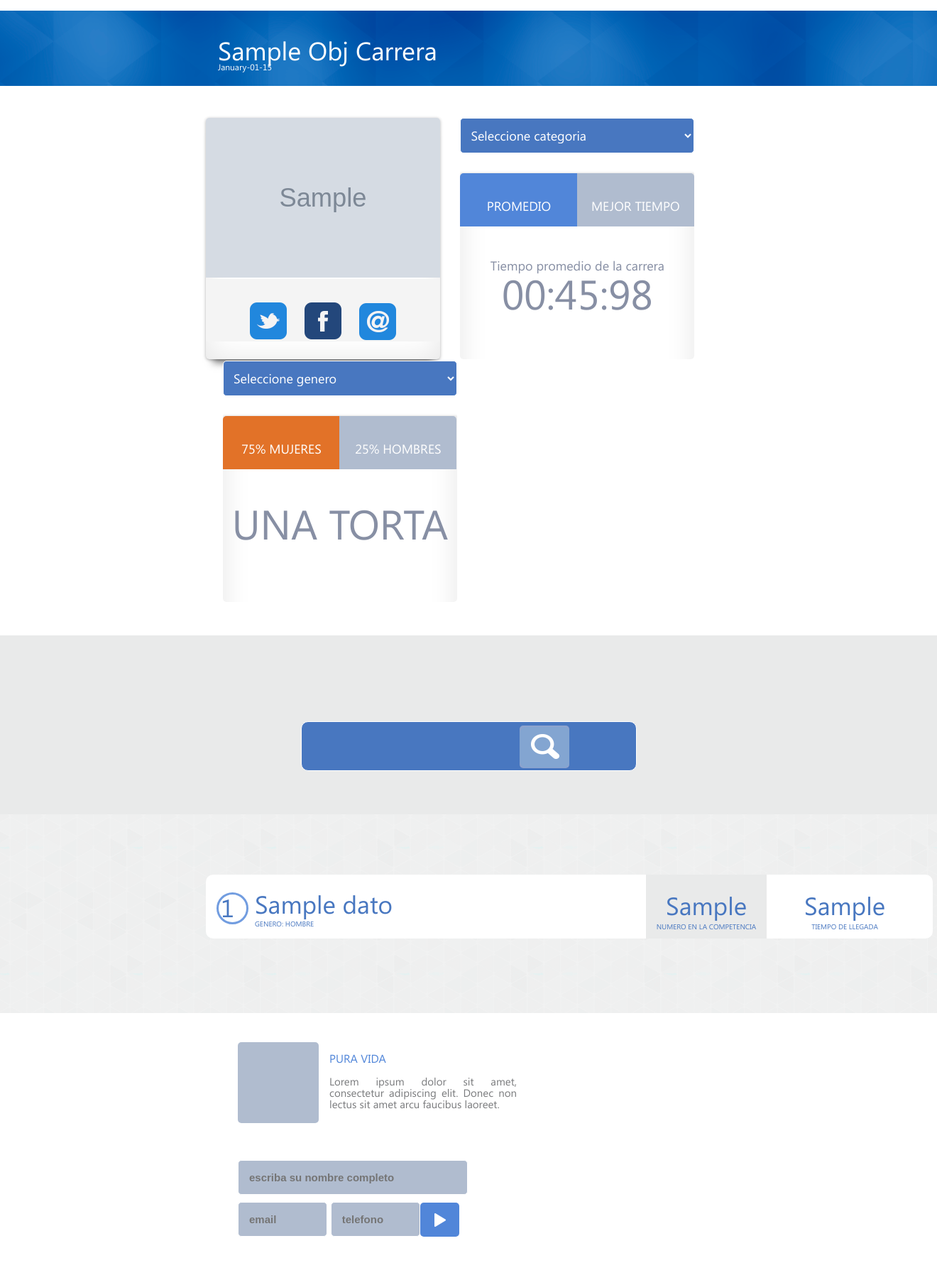
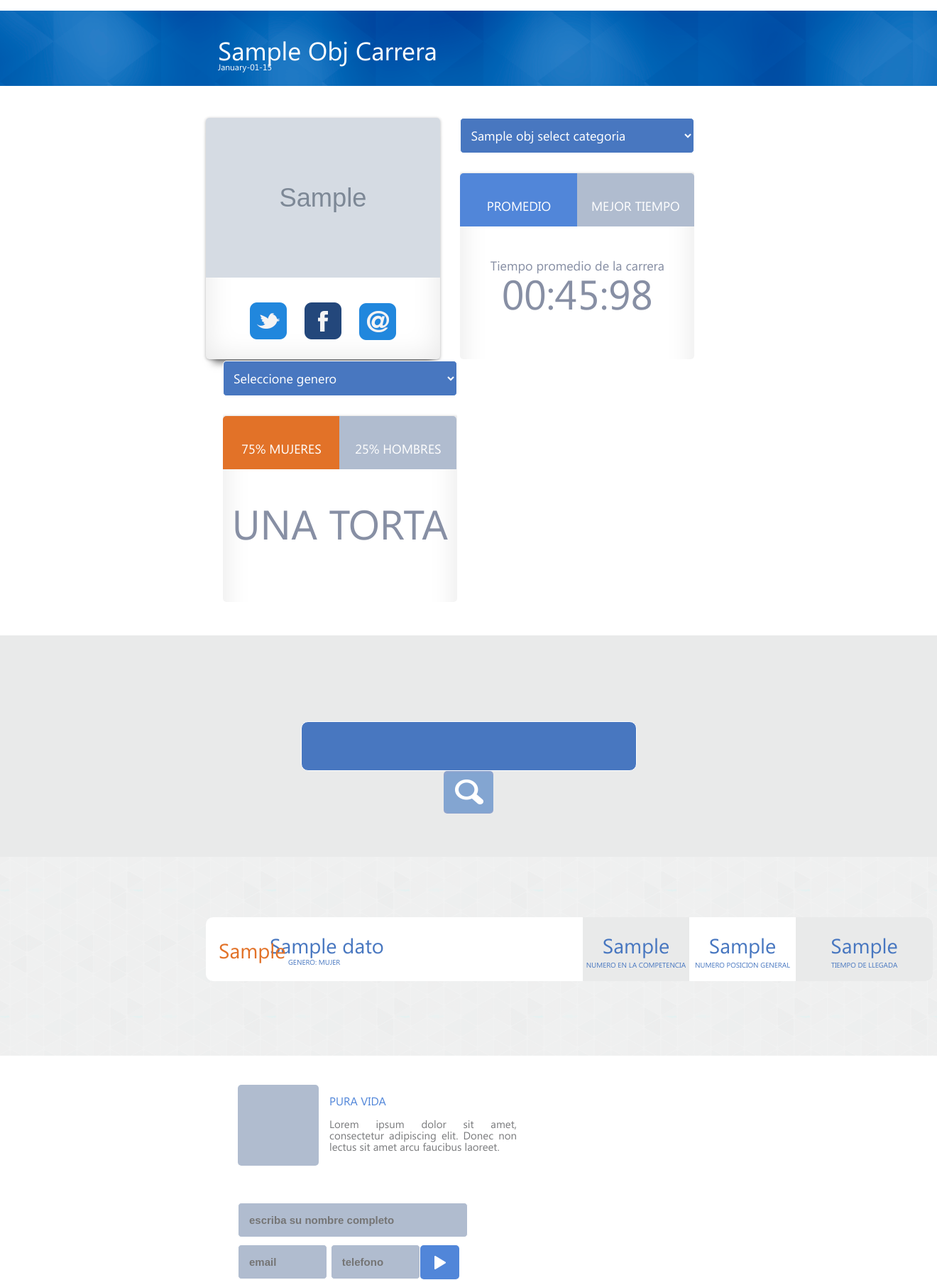
Before and after one commit to ezesubu/CronoFird, a CodeIgniter app: template core/application/views/carrera/show_race.php in a window 1320 px wide. Shown: the part 94-1897 px from the top of the page at 71% size. Before the commit the page ends 1836 px from the top, so only its background shows below. Run offline with CodeIgniter, Linux system fonts and the light colour scheme; the template is opened without the code that fills it: most values are stand-ins (such as "Sample title", 1, 10 or a date in 2020); grey boxes marked "Sample" are stand-in pictures.

Commit message:
view competidor

```diff
--- a/assets/js/default.js
+++ b/assets/js/default.js
@@ -37,7 +37,8 @@
 
 
   $('.select_category').change(function() {
-
+    window.location = '../competidor/get_competidor_categoria?id_categoria=' + $('.select_category').val();
+/*
      $.ajax ( {
           url: "../competidor/get_competidor_categoria",
           data: {id_categoria:$('.select_category').val()},
@@ -50,7 +51,7 @@
                 }
               }));
           },
-      })
+      })         */
   });
 
 });
--- a/assets/styles/style.css
+++ b/assets/styles/style.css
@@ -127,9 +127,9 @@
 }
 
 .div_search{
-    left: 60%;
-    position: absolute;
-    top: 66px;
+    float: none;
+    left: 213px;
+    top: -67px;
 }
  .button_search{
     background: none repeat scroll 0 0 #8CA3CE;
@@ -156,19 +156,18 @@
     border-radius: 10px 10px 10px 10px;
     overflow: hidden;
     margin-bottom: 20px;
-    font-size: 35px;
+    font-size: 29px;
     color:#4877c0;
 }
 .text_name{
-     margin-left: 69px;
-    margin-top: -47px;
-    position: absolute;
+      margin-left: 90px;
+
 }
 .info_user{
     font-size: 10px;
-    margin-left: 69px;
-    margin-top: -6px;
+    margin-left: 116px;
     position: absolute;
+    margin-top: 4px;
 }
 
 .info_numero{
@@ -177,7 +176,7 @@
     padding-top: 8px;
 }
 .div_user_name{
-     width: 620px;
+    width: 531px;
     display: inline-block;
     height: 100%;
     position: relative;
@@ -187,7 +186,18 @@
 
 .div_user_numero{
     background: none repeat scroll 0 0 #e9eaea;
-    width: 170px;
+    width: 150px;
+    display: inline-block;
+    height: 100%;
+    position: relative;
+    text-align: center;
+    overflow: hidden;
+    padding-top: 25px;
+}
+
+.div_user_numero_general{
+
+    width: 150px;
     display: inline-block;
     height: 100%;
     position: relative;
@@ -197,7 +207,8 @@
 }
 
 .div_user_tiempo{
-    width: 220px;
+    background: none repeat scroll 0 0 #e9eaea;
+    width: 193px;
     display: inline-block;
     height: 100%;
     position: relative;
@@ -325,7 +336,6 @@
 .social{
     padding-top: 30px;
     text-align: center;
-    background: none repeat scroll 0 0 #f4f4f4;
 }
 .twitter{
     height: 53px;
@@ -563,26 +573,11 @@
 }
 
 
-#circle {
-    width: 45px;
-    height: 45px;
-    border-radius: 50%;
-    color:black;
-    border: 3px solid #729de0;
-    margin-left: 15px;
-}
 
-.innerTEXT_a{
-    color: #4877c0;
-    font-size: 35px;
-    left: 31px;
+.innerTEXT{
+    color: #E27228;
+    font-size: 29px;
+    left: 18px;
+    margin-top: 7px;
     position: absolute;
 }
-
-.innerTEXT_b{
-    color: #4877c0;
-    font-size: 35px;
-    left: 21px;
-    position: absolute;
-
-}
--- a/core/application/config/database.php
+++ b/core/application/config/database.php
@@ -50,7 +50,7 @@
 
 $db['default']['hostname'] = 'localhost';
 $db['default']['username'] = 'root';
-$db['default']['password'] = '';
+$db['default']['password'] = 'cu4lqu13r4';
 $db['default']['database'] = 'kronotime';
 $db['default']['dbdriver'] = 'mysql';
 $db['default']['dbprefix'] = '';
--- a/core/application/views/carrera/show_race.php
+++ b/core/application/views/carrera/show_race.php
@@ -52,13 +52,12 @@
 
         <div class="div_race" style="margin-left : 24px;">
             <select class="select_category">
-                  <option value="">Seleccione categoria</option>
+                    <?php if($objSelectCategoria){
+                    echo "<option selected='selected' value=".$objSelectCategoria->cat_id.">".$objSelectCategoria->cat_nombre."</option>";
+                    }?>
                    <?php foreach ($objDatosCategoria->Datos as $categoria) {
                           echo "<option value=".$categoria->cat_id.">".$categoria->cat_nombre."</option>";
-                    } ?>
-
-
-
+                    }?>
             </select>
             <div class="resumen_carrera caja-sombra">
                 <div class="promedio_carrera">
@@ -113,15 +112,21 @@
         <?php foreach ($objDatosCompetidor->Datos as $competidor) {
             echo "<div class='div_user'>";
             echo "<div class='div_user_name'>";
-            echo "<div id='circle'>";
-            echo "<span class='innerTEXT_b'>".$competidor->com_no."</span>";
-            echo "</div>";
+            echo "<span class='innerTEXT'>".$competidor->com_numero."</span>";
             echo "<div class='text_name'>".$competidor->com_nombre."</div>";
+            if ($competidor->com_sexo == 'M'):
             echo "<span class='info_user'>GENERO: HOMBRE</span>";
+            else:
+            echo "<span class='info_user'>GENERO: MUJER</span>";
+            endif;
             echo "</div>";
             echo "<div class='div_user_numero'>";
             echo $competidor->com_posicion;
             echo "<span class='info_numero'>NUMERO EN LA COMPETENCIA</span>";
+            echo "</div>";
+            echo "<div class='div_user_numero_general'>";
+            echo $competidor->com_posicion_general;
+            echo "<span class='info_numero'>NUMERO POSICION GENERAL</span>";
             echo "</div>";
             echo "<div class='div_user_tiempo'>";
             echo $competidor->com_tiempo_oficial;
@@ -138,8 +143,8 @@
                 <div class="square_fooder">
                 </div>
                 <div class ="fixed">
-                        <span class="title">PURA VIDA</span><br>
-                        <span class="text_footer">Lorem ipsum dolor sit amet, consectetur adipiscing elit. Donec non lectus sit amet arcu faucibus laoreet.</span><br>
+                    <span class="title">PURA VIDA</span><br>
+                    <span class="text_footer">Lorem ipsum dolor sit amet, consectetur adipiscing elit. Donec non lectus sit amet arcu faucibus laoreet.</span><br>
                 </div>
 
         </div>
```
Also changed, not shown: core/application/controllers/carrera.php (+16 -7 lines), core/application/controllers/competidor.php (+50 -16 lines), upload/5234750001_1625350269001_natgeo-640.jpg (added).
